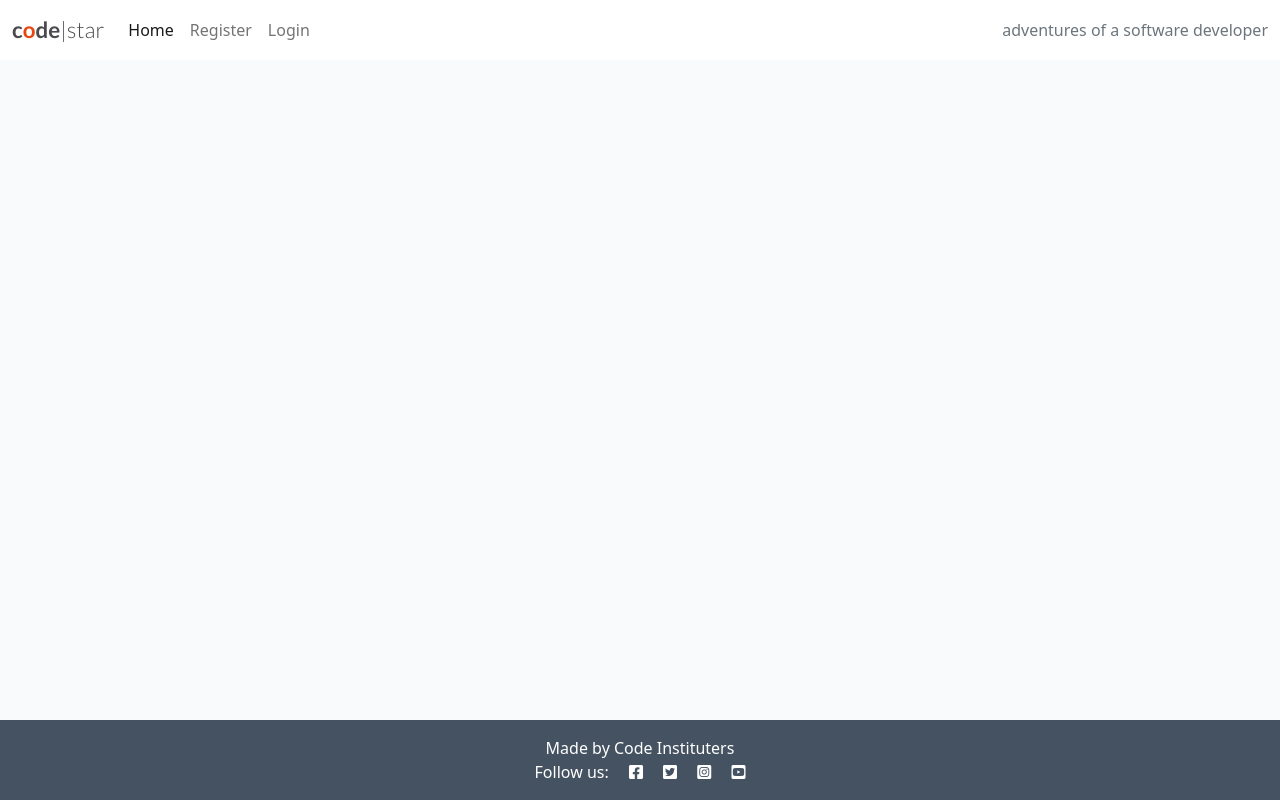
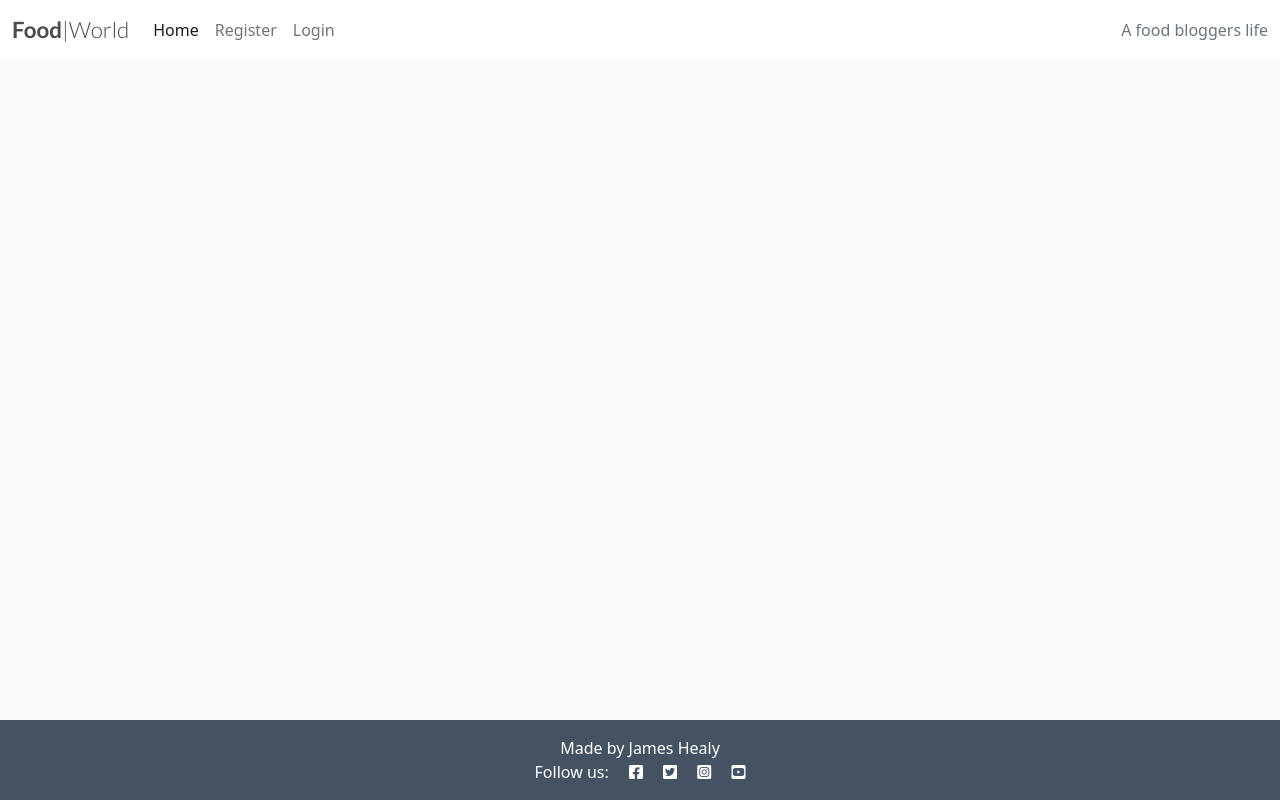
Before and after one commit to dutchmims/Food-World, a Django app: page / in a window 1280 px wide. Run offline with Django 3.2, Linux system fonts and the light colour scheme; data that the repository does not hold is empty.

Commit message:
Add some text to my base

```diff
--- a/templates/base.html
+++ b/templates/base.html
@@ -4,7 +4,7 @@
 <html class="h-100">
 
 <head>
-    <title>CodeStar Blog</title>
+    <title>Food World Blog</title>
 
     <link rel="preconnect" href="https://fonts.gstatic.com">
     <link href="https://fonts.googleapis.com/css2?family=Roboto:wght@300&display=swap" rel="stylesheet">
@@ -26,8 +26,11 @@
 
     <nav class="navbar navbar-expand-lg navbar-light bg-white">
         <div class="container-fluid">
-            <a class="navbar-brand" href="{% url 'home' %}"><span class="brand">c<span class="red-o">o</span>de<span
-                        class="thin">|star</span></span></span></a>
+            <a class="navbar-brand" href="{% url 'home' %}">
+                <span class="brand">
+                  <span class="highlight">F</span><span class="highlight">o</span><span class="highlight">o</span>d<span class="thin">|World</span>
+                </span>
+              </a>
             <button class="navbar-toggler" type="button" data-bs-toggle="collapse" data-bs-target="#navbarText"
                 aria-controls="navbarText" aria-expanded="false" aria-label="Toggle navigation">
                 <span class="navbar-toggler-icon"></span>
@@ -52,7 +55,7 @@
 
                 </ul>
                 <span class="navbar-text text-muted">
-                    adventures of a software developer
+                    A food bloggers life
                 </span>
             </div>
         </div>
@@ -79,7 +82,7 @@
 
     <!-- Footer -->
     <footer class="footer mt-auto py-3 dark-bg">
-        <p class="m-0 text-center text-white">Made by Code Instituters</p>
+        <p class="m-0 text-center text-white">Made by James Healy</p>
         <p class="m-0 text-center text-white">Follow us: <i class="fab fa-facebook-square ms-3"></i>
             <i class="fab fa-twitter-square ms-3"></i>
             <i class="fab fa-instagram-square ms-3"></i>
```
